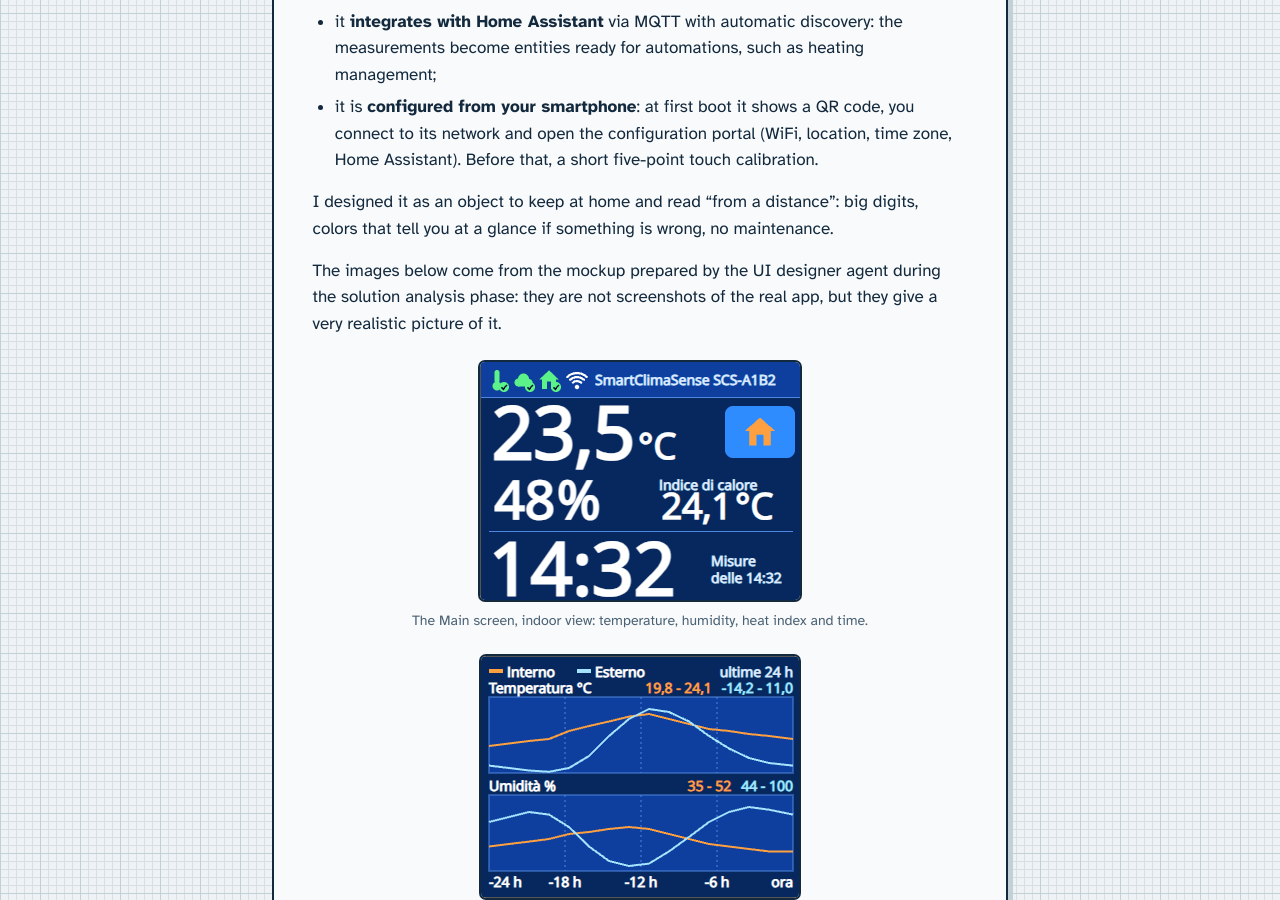
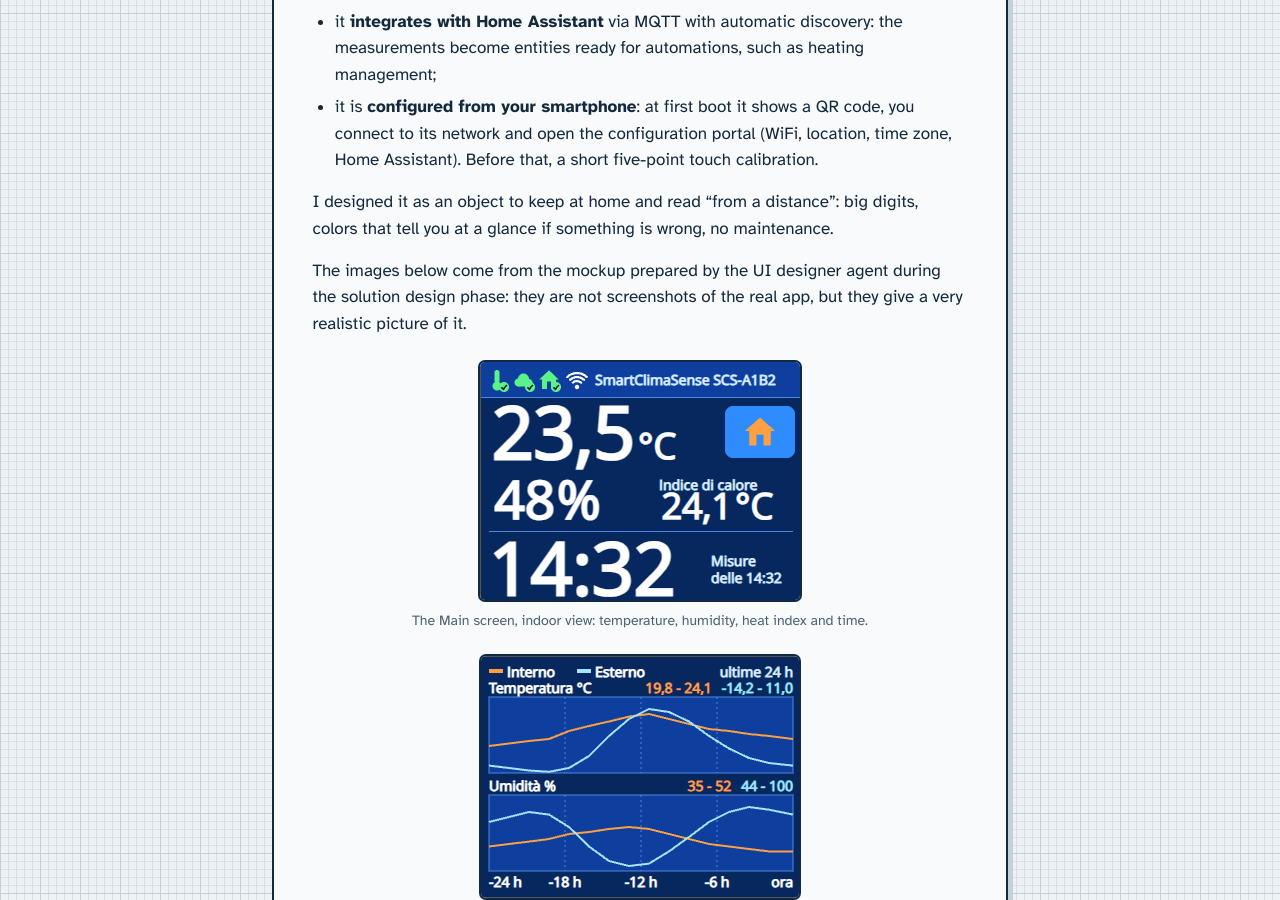
Before and after one commit to giopet65/giopet-website, a Jekyll site: the page built from en/articles/20261121-01-i-didnt-write-a-line-of-code.md, in a window 1280 px wide and 900 px high, scrolled down 1147 px. Built offline with Jekyll 4.4.1, drawn with Linux system fonts in a browser that asks for light colours.

Commit message:
Precisazione sul mockup: fase di design al posto di analisi
Co-Authored-By: Claude Sonnet 5.5 <noreply@anthropic.com>

```diff
--- a/en/articles/20261121-01-i-didnt-write-a-line-of-code.md
+++ b/en/articles/20261121-01-i-didnt-write-a-line-of-code.md
@@ -26,7 +26,7 @@ SmartClimaSenseNG is a **desktop climate station** based on ESP32, with a 320×2
 
 I designed it as an object to keep at home and read "from a distance": big digits, colors that tell you at a glance if something is wrong, no maintenance.
 
-The images below come from the mockup prepared by the UI designer agent during the solution analysis phase: they are not screenshots of the real app, but they give a very realistic picture of it.
+The images below come from the mockup prepared by the UI designer agent during the solution design phase: they are not screenshots of the real app, but they give a very realistic picture of it.
 
 ![The Main screen, indoor view: temperature, humidity, heat index and time](/img/articles/20261121-01/interno.png)
 *The Main screen, indoor view: temperature, humidity, heat index and time.*
```
Also changed, not shown: it/articles/20261121-01-non-ho-scritto-una-riga-di-codice.md (+1 -1 lines).
